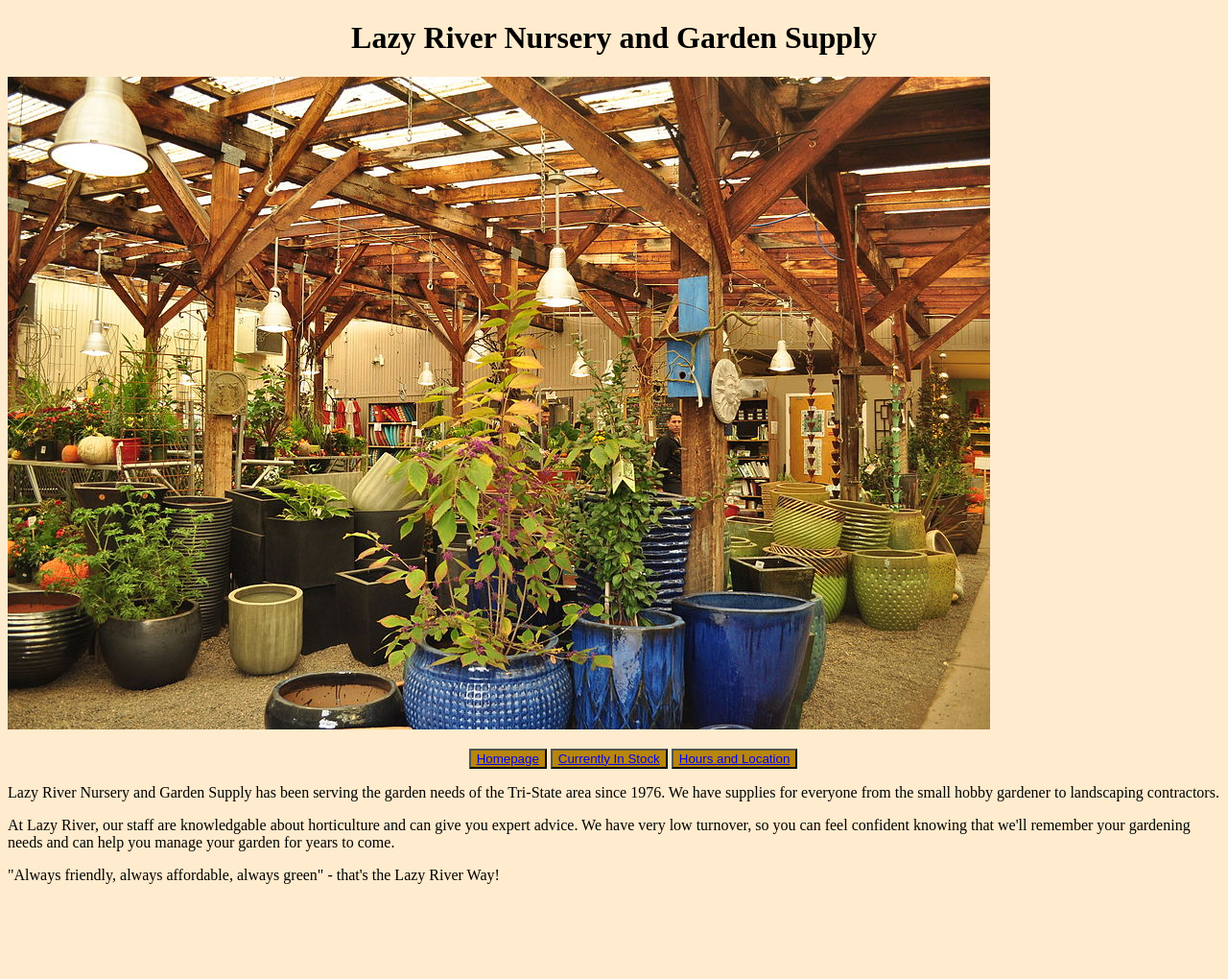
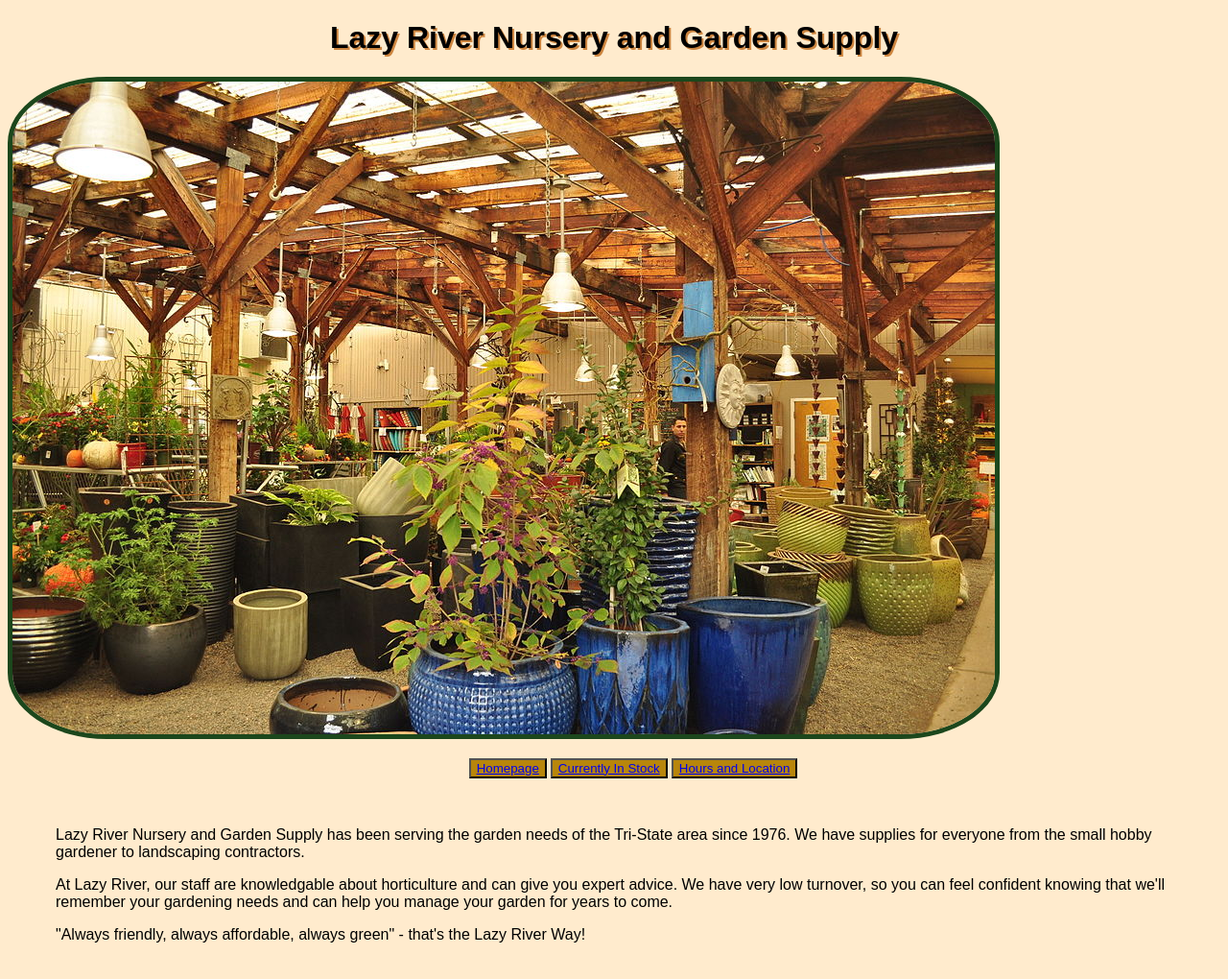
Before and after one commit to Momentum-Team-13/small-business-wesbite-mintelc12, a plain HTML site: page index.html in a window 1280 px wide. Shown: the whole page at 96% size. Before the commit the page ends 937 px from the top, so only its background shows below. Drawn offline with Linux system fonts and the light colour scheme.

Commit message:
Added some css such as text changes, image borders, etc

```diff
--- a/index.html
+++ b/index.html
@@ -16,11 +16,30 @@
         </center>
         </ul>
     </nav>
+   <div>
     <p>Lazy River Nursery and Garden Supply has been serving the garden needs of the Tri-State area since 1976. We have supplies
           for everyone from the small hobby gardener to landscaping contractors.</p>
     <p>At Lazy River, our staff are knowledgable about horticulture and can give you expert advice.
         We have very low turnover, so you can feel confident knowing that we'll remember
         your gardening needs and can help you manage your garden for years to come.</p>
     <p>"Always friendly, always affordable, always green" - that's the Lazy River Way!</p>
+    </div>
     </body>
 </html>
+
+<style>
+h1 {
+    font-family: Arial, Helvetica, sans-serif;
+    text-shadow: 2px 2px peru;
+}
+p {
+    font-family: Arial, Helvetica, sans-serif;
+}
+img {
+    border: 5px solid rgb(28, 71, 28);
+    border-radius: 10%;
+}
+div {
+    margin: 50px;
+}
+</style>
```
Also changed, not shown: in-stock.html (+14 -0 lines), info.html (+9 -0 lines).
